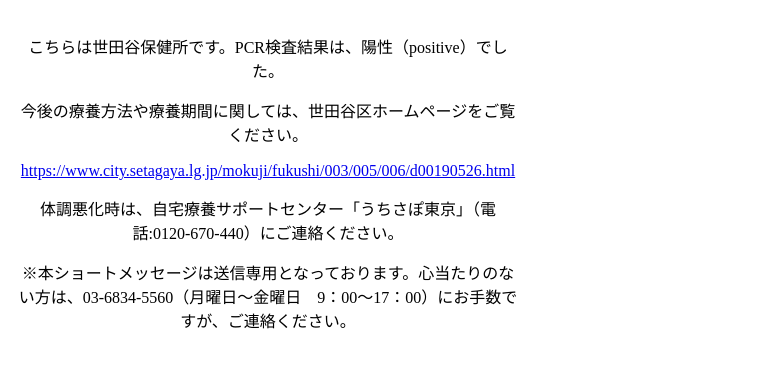
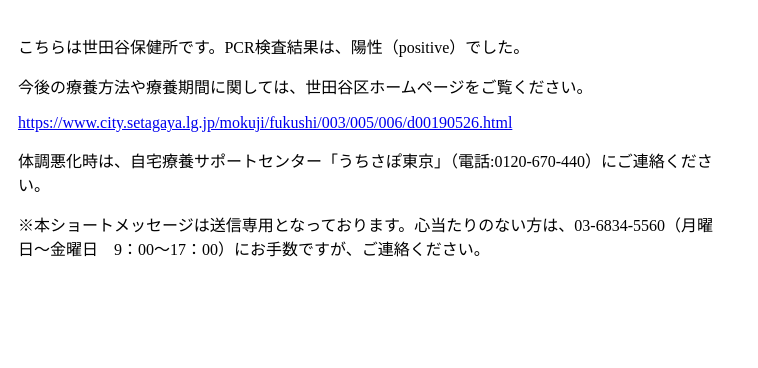
Before and after one commit to chc-devgroup/setagaya_1, a plain HTML site: page index.html in a window 1280 px wide. Shown: the whole page, without its empty margins (0-758 px from the left). Drawn offline with Linux system fonts and the light colour scheme.

Commit message:
modified index.html

```diff
--- a/index.html
+++ b/index.html
@@ -6,10 +6,9 @@
  <style>
    body {
    font-family: Meiryo;
-   width: 500px;
+   width: 700px;
    padding: 10px;
-   text-align: center;
-    }
+       }
   </style>
 </head>
 <body>
```
